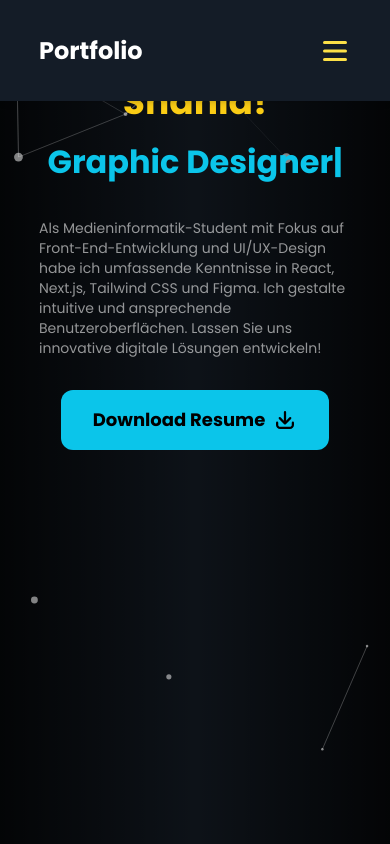
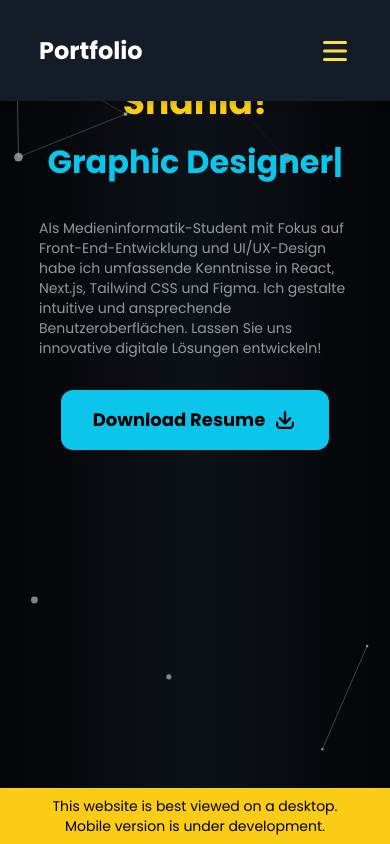
Before and after one commit to ata-shahid/portfolio-website, a Next.js app: page / in a window 390 px wide. Shown: the top 844 px of the page. Built offline with nearby package versions, Linux system fonts and the light colour scheme.

Commit message:
add mobile banner

```diff
--- /dev/null
+++ b/components/MobileBanner/MobileBanner.tsx
@@ -0,0 +1,12 @@
+import React from "react";
+
+const MobileBanner = () => {
+  return (
+    <div className="lg:hidden fixed bottom-0 left-0 right-0 bg-yellow-400 text-black text-center py-2 z-50 text-sm">
+      <p>This website is best viewed on a desktop.</p>
+      <p>Mobile version is under development.</p>
+    </div>
+  );
+};
+
+export default MobileBanner;
--- a/pages/index.tsx
+++ b/pages/index.tsx
@@ -7,6 +7,7 @@ import About from "@/components/About/About";
 import Skills from "@/components/Skills/Skills";
 import Projects from "@/components/Projects/Projects";
 import Contact from "@/components/Contact/Contact";
+import MobileBanner from "@/components/MobileBanner/MobileBanner";
 
 const HomePage = () => {
   const [nav, setNav] = useState(false);
@@ -40,6 +41,7 @@ const HomePage = () => {
             <Contact />
           </div>
         </div>
+        <MobileBanner/>
       </div>
     </div>
   );
```
